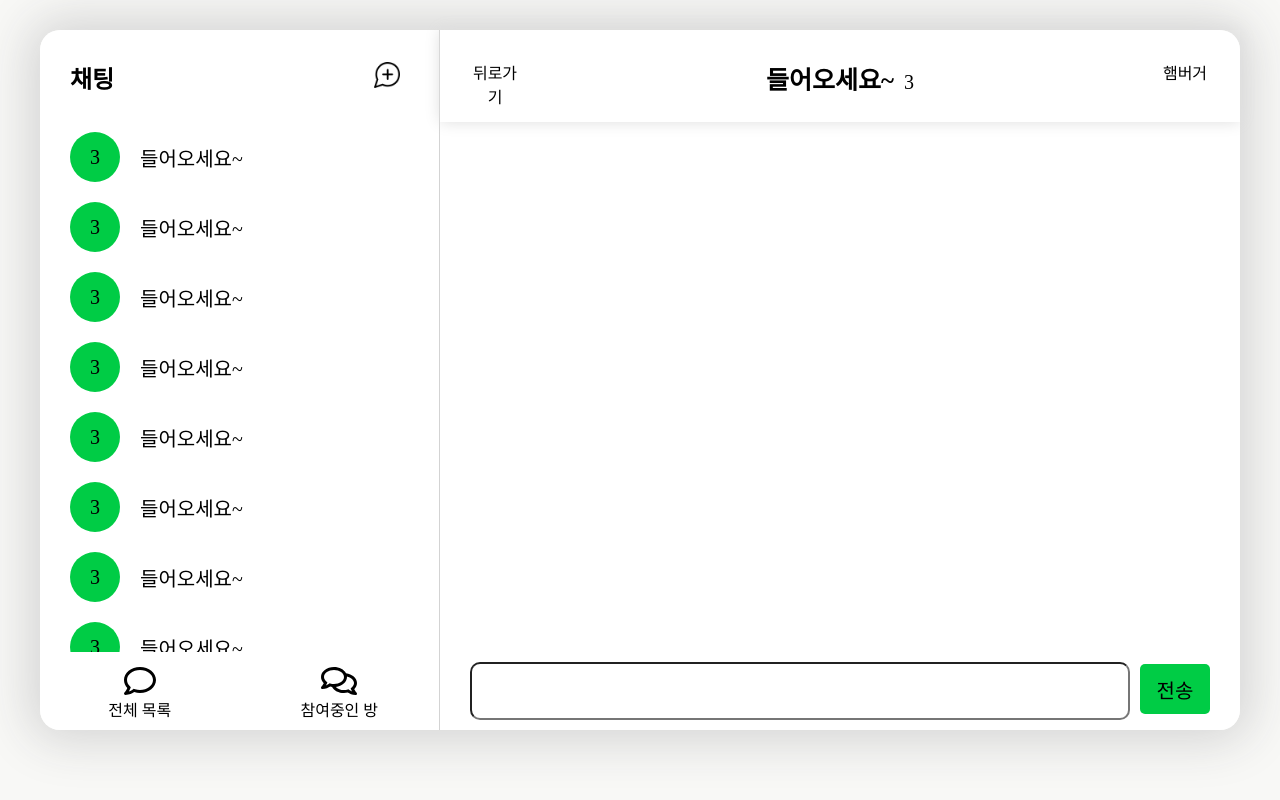
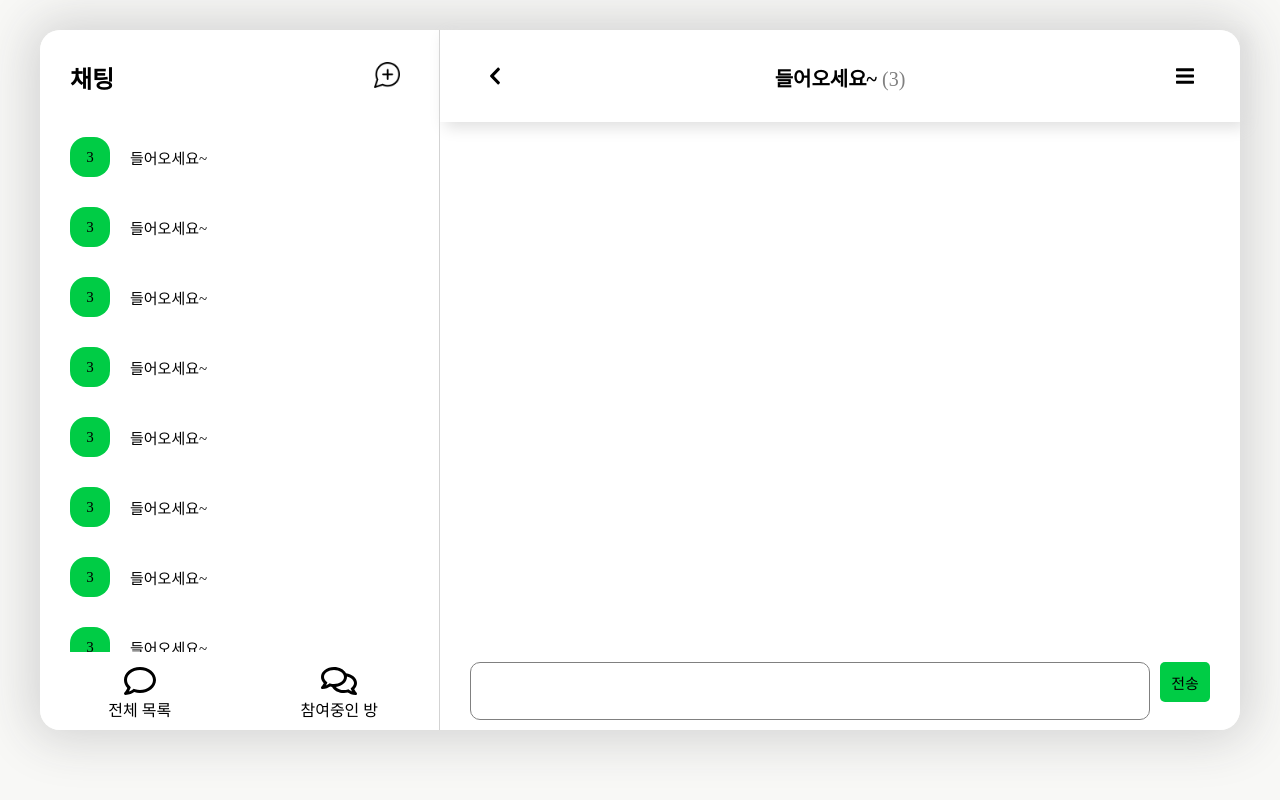
Before and after one commit to jseo9732/allchat-front, a React app: page /chatRoom in a window 1280 px wide. Built offline with nearby package versions, Linux system fonts and the light colour scheme.

Commit message:
Design: 전체적인 디자인 수정

```diff
--- a/src/components/ChatRoomPreview.css
+++ b/src/components/ChatRoomPreview.css
@@ -1,5 +1,5 @@
 .chatContainer {
-  width: 385px;
+  width: 390px;
   height: 70px;
   display: flex;
   padding: 10px 30px;
@@ -12,15 +12,15 @@
 
 .chatNum {
   text-align: center;
-  font-size: 20px;
-  line-height: 50px;
-  width: 50px;
-  height: 50px;
+  font-size: 15px;
+  line-height: 40px;
+  width: 40px;
+  height: 40px;
   background-color: #00cc45;
-  border-radius: 50%;
+  border-radius: 40%;
   margin-right: 20px;
 }
 
 .chatTitle {
-  font-size: 20px;
+  font-size: 15px;
 }
--- a/src/pages/ChatRoom.css
+++ b/src/pages/ChatRoom.css
@@ -7,11 +7,17 @@
   padding: 30px;
   display: flex;
   text-align: center;
-  box-shadow: 0 0 15px #dedede;
+  box-shadow: 5px 5px 15px #dedede;
 }
 
-.chatRoomBack {
+.chatRoomBackContainer {
   width: 50px;
+}
+
+.chatRoomImg {
+  margin-top: 6px;
+  height: 20px;
+  cursor: pointer;
 }
 
 .chatRoomTitleContainer {
@@ -19,13 +25,17 @@
 }
 
 .chatRoomTitle {
-  font-size: 25px;
+  display: inline-block;
+  font-size: 20px;
   font-weight: bold;
-  margin-right: 10px;
+  margin-top: 3px;
+  margin-right: 5px;
 }
 
 .chatRoomNum {
+  margin-top: 3px;
   font-size: 20px;
+  color: gray;
 }
 
 .chatRoomMenu {
@@ -41,23 +51,31 @@
   padding: 10px 30px;
 }
 
+.chatInputForm {
+  display: flex;
+}
+
 .chatInput {
-  width: 660px;
+  width: 680px;
   height: 58px;
+  resize: none;
   margin-right: 10px;
   border-radius: 10px;
-  font-size: 20px;
+  font-size: 15px;
+  padding: 10px;
+  border: 1px solid gray;
 }
 
 .inputBtn {
-  width: 70px;
-  height: 50px;
+  width: 50px;
+  height: 40px;
   background-color: #00cc45;
   border: 0;
   border-radius: 5px;
-  font-size: 20px;
+  font-size: 15px;
 }
 
 .inputBtn:hover {
-  background-color: #00ff56;
+  background-color: #00a337;
+  cursor: pointer;
 }
--- a/src/pages/ChatRoom.js
+++ b/src/pages/ChatRoom.js
@@ -1,21 +1,40 @@
+import { useHistory } from "react-router";
 import "./ChatRoom.css";
 
 export default function ChatRoom() {
+  const history = useHistory();
+  const onBackClick = () => {
+    history.push("/");
+  };
+
   return (
     <div className="chatRoomContainer">
       <div className="chatRoomTopBar">
-        <div className="chatRoomBack">뒤로가기</div>
+        <div className="chatRoomBackContainer">
+          <img
+            onClick={onBackClick}
+            className="chatRoomImg"
+            src="/image/chevron-left-solid.svg"
+            alt="뒤로가기"
+          />
+        </div>
         <div className="chatRoomTitleContainer">
           <span className="chatRoomTitle">들어오세요~</span>
-          <span className="chatRoomNum">3</span>
+          <span className="chatRoomNum">(3)</span>
         </div>
 
-        <div className="chatRoomMenu">햄버거</div>
+        <div className="chatRoomMenu">
+          <img
+            className="chatRoomImg"
+            src="/image/bars-solid.svg"
+            alt="채팅 메뉴"
+          />
+        </div>
       </div>
       <div className="chatContents"></div>
       <div className="chatInputContainer">
-        <form>
-          <input className="chatInput" type="text" />
+        <form className="chatInputForm">
+          <textarea className="chatInput" type="text" />
           <button className="inputBtn" type="submit">
             전송
           </button>
```
Also changed, not shown: public/image/bars-solid.svg (added), public/image/chevron-left-solid.svg (added), public/image/comment-regular.svg (added), public/image/comment-solid.svg (added), public/image/comments-regular.svg (added), public/image/comments-solid.svg (added).
